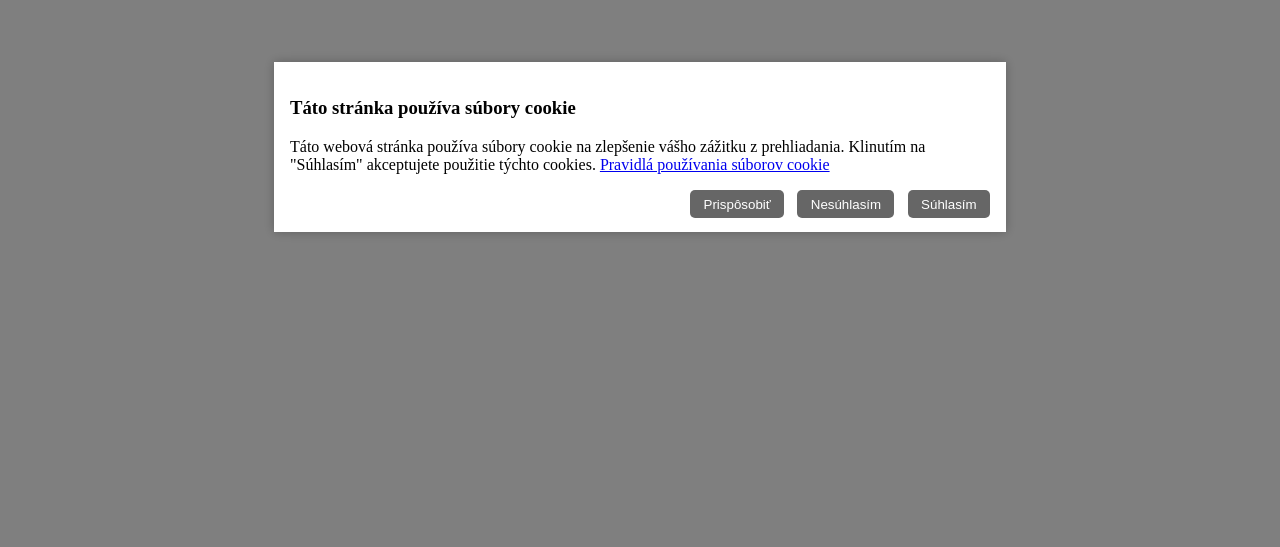
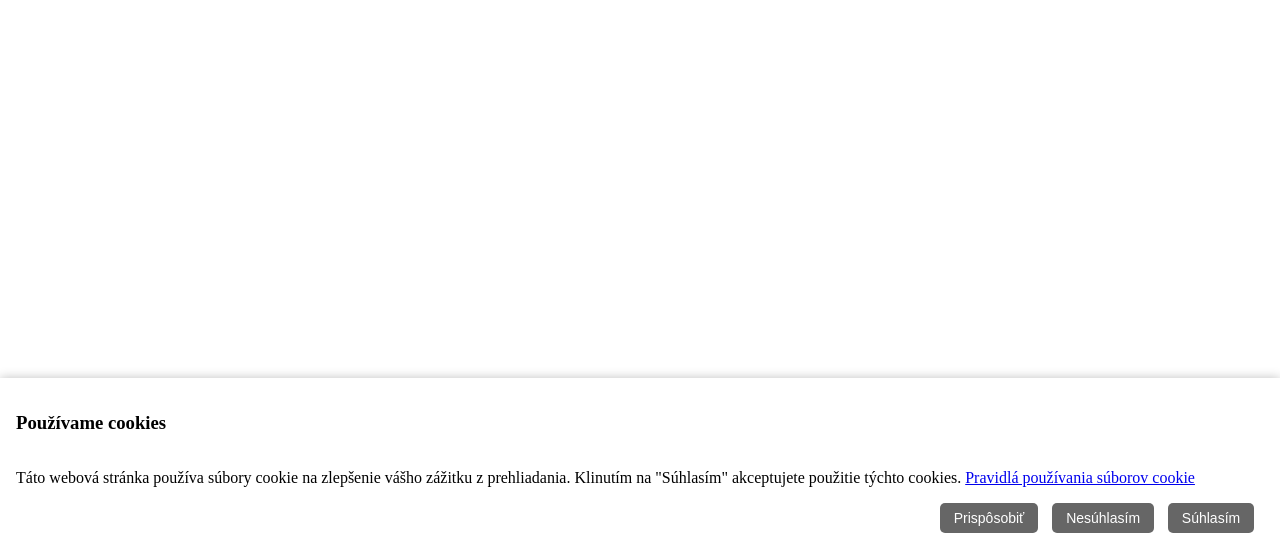
Before and after one commit to Redpoint1/eu-cookie, a website built with webpack: page src/template/index.html in a window 1280 px wide. Shown: the part 253-800 px from the top of the page. Built offline with nearby package versions, Linux system fonts and the light colour scheme.

Commit message:
full width at the bottom, small css changes, smaller buttons

```diff
--- a/src/styles/index.scss
+++ b/src/styles/index.scss
@@ -1,23 +1,31 @@
 .eu-container {
-    background-color: rgba(0, 0, 0, .5);
+  // background-color: rgba(0, 0, 0, .5);
   width: 100%;
   height: 100%;
   position: fixed;
-    z-index: 99999999;
+  z-index: 9999999999;
   top: 0;
   left: 0;
   display: flex;
   justify-content: center;
-    align-items: center;
+  align-items: flex-end;
+  pointer-events: none;
 }
 
 .eu-container .eu-main {
   background-color: #fff;
   overflow-y: auto;
   max-height: 100vh;
-    max-width: 700px;
   padding: 1em 1em 0em;
-    box-shadow: 0 0 10px rgba(0,0,0,.25);
+  box-shadow: 0 0 10px rgba(0, 0, 0, 0.25);
+  width: 100%;
+  pointer-events: all;
+}
+
+.eu-container .flex {
+  display: flex;
+  flex-wrap: wrap;
+  align-items: baseline;
 }
 
 .eu-container.hide,
@@ -26,7 +34,7 @@
 }
 
 .eu-container button {
-    padding:  .5em 1em;
+  padding: 0.5em 1em;
   border: none;
   color: #fff;
   background-color: #666;
@@ -34,17 +42,15 @@ border-radius: 5px;
   margin-bottom: 1em;
 }
 
-.eu-container button:hover, .eu-container button:active {
+.eu-container button:hover,
+.eu-container button:active {
   background-color: #999;
 }
 
 .eu-container button {
-    margin-right: .7em;
-}
-
-.eu-container .right button {
-    margin-left: .7em;
-    margin-right: 0;
+  margin-right: 0.7em;
+  margin-left: 0;
+  font-size: 14px;
 }
 
 .eu-container label {
@@ -52,29 +58,16 @@ margin-bottom: 1em;
 }
 
 .eu-container button,
-.eu-container input[type="checkbox"] {
+.eu-container input[type='checkbox'] {
   cursor: pointer;
 }
 
-.eu-container input[type="checkbox"] {
-    margin-right: .25em;
-}
-
-@media (min-width: 577px) {
-  .eu-container .eu-main {
-  width: 90vw;
+.eu-container input[type='checkbox'] {
+  margin-right: 0.5em;
 }
 
 .eu-container .right {
   text-align: right;
+  flex-grow: 1;
+  white-space: nowrap;
 }
-}
-@media (max-width: 576px) {
-  .eu-container {
-          align-items: flex-end;
-      }
-
-  .eu-container .right {
-  text-align: center;
-  }
-}
--- a/src/template/template.html
+++ b/src/template/template.html
@@ -1,7 +1,8 @@
 <div class="eu-container">
     <div class="eu-main">
         <div id="eu-basic-container">
-            <h3>Táto stránka používa súbory cookie</h3>
+            <h3>Používame cookies</h3>
+            <div class="flex">
                 <p>
                     Táto webová stránka používa súbory cookie na zlepšenie vášho zážitku z prehliadania. Klinutím na
                     "Súhlasím" akceptujete použitie týchto cookies.
@@ -11,6 +12,7 @@
                     <button id="eu-custom">Prispôsobiť</button>
                     <button id="eu-decline">Nesúhlasím</button>
                     <button id="eu-accept">Súhlasím</button>
+                </div>
             </div>
         </div>
         <div id="eu-custom-container" class="hide">
```
Lines whose indentation alone changed are shown as unchanged.
